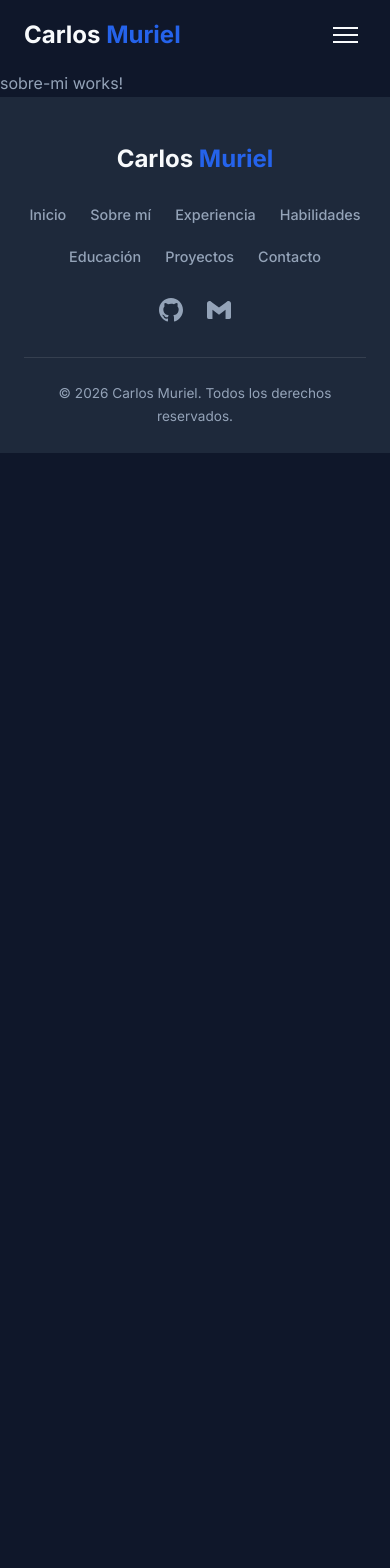
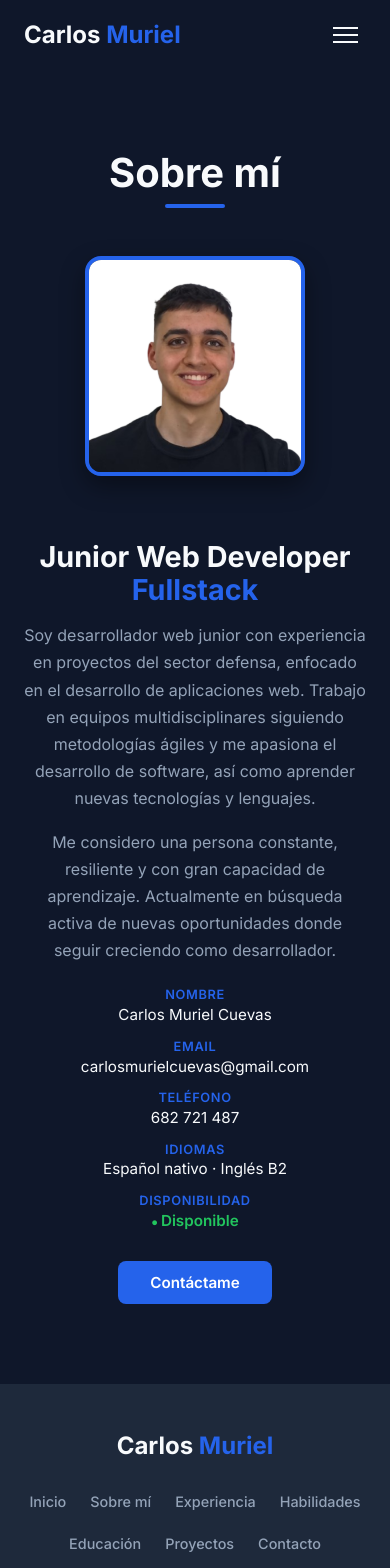
Before and after one commit to CarlosMurielCuevas/portfolio, an Angular app: page /sobre-mi in a window 390 px wide. Shown: the top 1568 px of the page. Before the commit the page ends 844 px from the top, so only its background shows below. Built offline with nearby package versions, Linux system fonts and the light colour scheme.

Commit message:
feat: sección sobre mí con datos personales y estilos responsive

```diff
--- a/src/app/features/sobre-mi/sobre-mi.html
+++ b/src/app/features/sobre-mi/sobre-mi.html
@@ -1 +1,58 @@
-<p>sobre-mi works!</p>
+<section class="seccion sobre-mi">
+  <div class="contenedor">
+
+    <div class="seccion-titulo">
+      <h2>Sobre mí</h2>
+      <span></span>
+    </div>
+
+    <div class="sobre-mi__contenedor">
+
+      <div class="sobre-mi__imagen">
+        <div class="sobre-mi__imagen-wrapper">
+          <img src="assets/foto-perfil.png" alt="Carlos Muriel" />
+        </div>
+      </div>
+
+      <div class="sobre-mi__info">
+        <h3>Junior Web Developer <span>Fullstack</span></h3>
+        <p>
+          Soy desarrollador web junior con experiencia en proyectos del sector defensa,
+          enfocado en el desarrollo de aplicaciones web. Trabajo en equipos multidisciplinares
+          siguiendo metodologías ágiles y me apasiona el desarrollo de software, así como
+          aprender nuevas tecnologías y lenguajes.
+        </p>
+        <p>
+          Me considero una persona constante, resiliente y con gran capacidad de aprendizaje.
+          Actualmente en búsqueda activa de nuevas oportunidades donde seguir creciendo como desarrollador.
+        </p>
+
+        <div class="sobre-mi__datos">
+          <div class="sobre-mi__dato">
+            <span class="sobre-mi__dato-label">Nombre</span>
+            <span class="sobre-mi__dato-valor">Carlos Muriel Cuevas</span>
+          </div>
+          <div class="sobre-mi__dato">
+            <span class="sobre-mi__dato-label">Email</span>
+            <span class="sobre-mi__dato-valor">carlosmurielcuevas&#64;gmail.com</span>
+          </div>
+          <div class="sobre-mi__dato">
+            <span class="sobre-mi__dato-label">Teléfono</span>
+            <span class="sobre-mi__dato-valor">682 721 487</span>
+          </div>
+          <div class="sobre-mi__dato">
+            <span class="sobre-mi__dato-label">Idiomas</span>
+            <span class="sobre-mi__dato-valor">Español nativo · Inglés B2</span>
+          </div>
+          <div class="sobre-mi__dato">
+            <span class="sobre-mi__dato-label">Disponibilidad</span>
+            <span class="sobre-mi__dato-valor disponible">Disponible</span>
+          </div>
+        </div>
+
+        <a routerLink="/contacto" class="btn btn--primario">Contáctame</a>
+      </div>
+
+    </div>
+  </div>
+</section>
--- a/src/app/features/sobre-mi/sobre-mi.scss
+++ b/src/app/features/sobre-mi/sobre-mi.scss
@@ -0,0 +1,121 @@
+@use '../../../styles/variables' as *;
+@use '../../../styles/mixins' as *;
+
+.sobre-mi {
+  background-color: $color-fondo;
+
+  &__contenedor {
+    display: grid;
+    grid-template-columns: 1fr 1.5fr;
+    gap: 4rem;
+    align-items: center;
+
+    @include tablet-down {
+      grid-template-columns: 1fr;
+      text-align: center;
+    }
+  }
+
+  &__imagen {
+    display: flex;
+    justify-content: center;
+
+    &-wrapper {
+      width: 300px;
+      height: 300px;
+      border-radius: $border-radius-lg;
+      overflow: hidden;
+      border: 4px solid $color-primario;
+      box-shadow: $sombra-lg;
+
+      @include mobile {
+        width: 220px;
+        height: 220px;
+      }
+
+      img {
+        width: 100%;
+        height: 100%;
+        object-fit: cover;
+      }
+    }
+  }
+
+  &__info {
+    h3 {
+      font-size: 1.8rem;
+      margin-bottom: 1rem;
+      color: $color-texto;
+
+      span {
+        color: $color-primario;
+      }
+    }
+
+    p {
+      margin-bottom: 1rem;
+      color: $color-texto-secundario;
+    }
+  }
+
+  &__datos {
+    display: grid;
+    grid-template-columns: 1fr 1fr;
+    gap: 1rem;
+    margin: 1.5rem 0 2rem;
+
+    @include mobile {
+      grid-template-columns: 1fr;
+    }
+  }
+
+  &__dato {
+    display: flex;
+    flex-direction: column;
+    gap: 0.2rem;
+
+    &-label {
+      font-size: 0.8rem;
+      color: $color-primario;
+      font-weight: 600;
+      text-transform: uppercase;
+      letter-spacing: 0.05em;
+    }
+
+    &-valor {
+      font-size: 0.95rem;
+      color: $color-texto;
+
+      &.disponible {
+        color: #22c55e;
+        font-weight: 600;
+
+        &::before {
+          content: '● ';
+          font-size: 0.7rem;
+        }
+      }
+    }
+  }
+}
+
+.btn {
+  display: inline-block;
+  padding: 0.8rem 2rem;
+  border-radius: $border-radius;
+  font-weight: 600;
+  font-size: 0.95rem;
+  transition: $transicion;
+  cursor: pointer;
+
+  &--primario {
+    background-color: $color-primario;
+    color: $color-blanco;
+
+    &:hover {
+      background-color: $color-secundario;
+      transform: translateY(-2px);
+      box-shadow: $sombra;
+    }
+  }
+}
```
Also changed, not shown: src/app/features/sobre-mi/sobre-mi.ts (+5 -5 lines).
